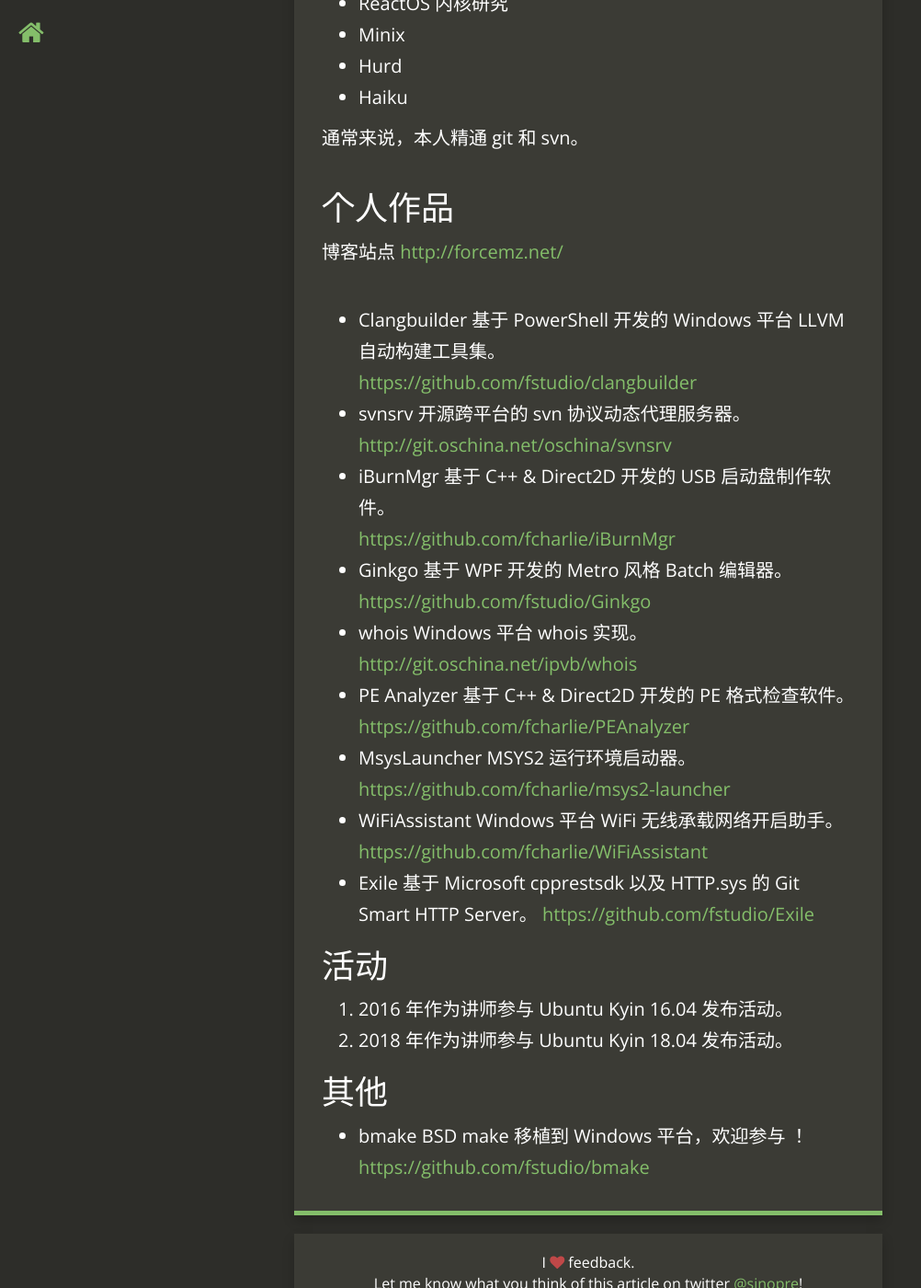
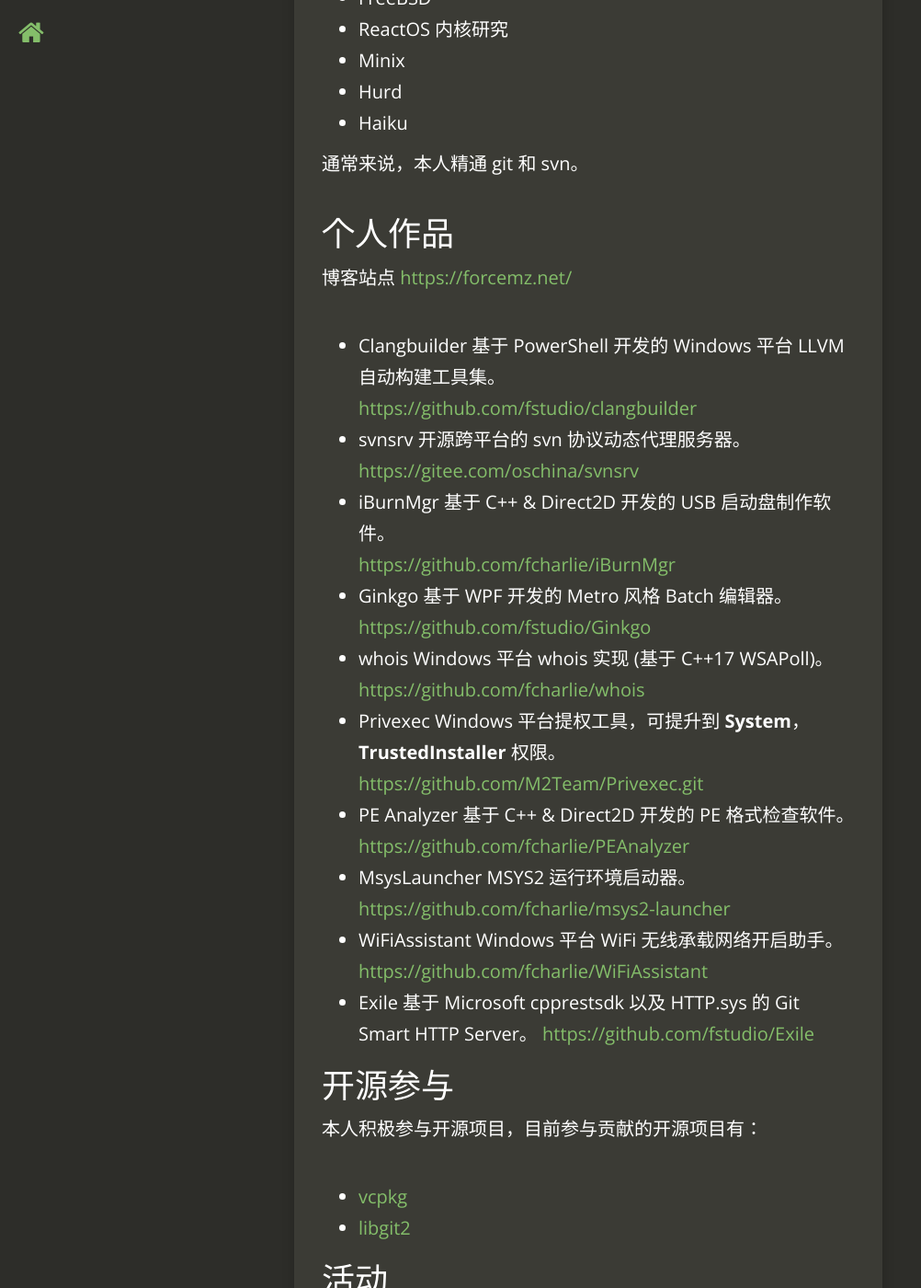
Before and after one commit to fcharlie/fcharlie.github.io, a Jekyll site: the page built from _posts/2015-12-30-about.md, in a window 1280 px wide and 1400 px high, scrolled down 3531 px. Shown: the whole window at 92% size, without its empty margins (0-1002 px from the left). Built offline with Jekyll 4.4.1, drawn with Linux system fonts in a browser that asks for light colours; nearby versions of some CDN libraries; some of the changed text lies outside the part shown.

Commit message:
update about

```diff
--- a/_posts/2015-12-30-about.md
+++ b/_posts/2015-12-30-about.md
@@ -43,9 +43,9 @@
 - 码云 Git 的 Git/HTTP/SSH 协议对 Git Wire Protocol 的支持。
 - 基于 libssh 实现 sserver 对 svn+ssh 的支持，亦基于 Go 实现了 ssh 服务器支持 sserver。
 - 基于 Go 开发了新版 LFS 服务器，LFS 对象存储在对象存储上，支持阿里云，Azure， AWS S3, 腾讯云。
+- 基于 libgit2 开发了基于 git namespace 快照的企业存储库快照备份方案。
 
 Git-Secure 开源地址 [https://gitee.com/oscstudio/git-secure](https://gitee.com/oscstudio/git-secure)
-
 Git-Analyze 开源地址 [https://gitee.com/oscstudio/git-analyze](https://gitee.com/oscstudio/git-analyze)
 
 
@@ -98,26 +98,35 @@
 
 # 个人作品
 
-博客站点 [http://forcemz.net/](http://forcemz.net/)
+博客站点 [https://forcemz.net/](https://forcemz.net/)
 
-- Clangbuilder 基于 PowerShell 开发的 Windows 平台 LLVM 自动构建工具集。
+-   Clangbuilder 基于 PowerShell 开发的 Windows 平台 LLVM 自动构建工具集。
    [https://github.com/fstudio/clangbuilder](https://github.com/fstudio/clangbuilder)
-- svnsrv 开源跨平台的 svn 协议动态代理服务器。
-   [http://git.oschina.net/oschina/svnsrv](http://git.oschina.net/oschina/svnsrv)
-- iBurnMgr 基于 C++ & Direct2D 开发的 USB 启动盘制作软件。
+-   svnsrv 开源跨平台的 svn 协议动态代理服务器。
+   [https://gitee.com/oschina/svnsrv](https://gitee.com/oschina/svnsrv)
+-   iBurnMgr 基于 C++ & Direct2D 开发的 USB 启动盘制作软件。
    [https://github.com/fcharlie/iBurnMgr](https://github.com/fcharlie/iBurnMgr)
-- Ginkgo 基于 WPF 开发的 Metro 风格 Batch 编辑器。
+-   Ginkgo 基于 WPF 开发的 Metro 风格 Batch 编辑器。
    [https://github.com/fstudio/Ginkgo](https://github.com/fstudio/Ginkgo)
-- whois Windows 平台 whois 实现。
-   [http://git.oschina.net/ipvb/whois](http://git.oschina.net/ipvb/whois)
-- PE Analyzer 基于 C++ & Direct2D 开发的 PE 格式检查软件。
+-   whois Windows 平台 whois 实现 (基于 C++17 WSAPoll)。
+   [https://github.com/fcharlie/whois](https://github.com/fcharlie/whois)
+-   Privexec Windows 平台提权工具，可提升到 **System**，**TrustedInstaller** 权限。
+   [https://github.com/M2Team/Privexec.git](https://github.com/M2Team/Privexec.git)
+-   PE Analyzer 基于 C++ & Direct2D 开发的 PE 格式检查软件。
    [https://github.com/fcharlie/PEAnalyzer](https://github.com/fcharlie/PEAnalyzer)
-- MsysLauncher MSYS2 运行环境启动器。
+-   MsysLauncher MSYS2 运行环境启动器。
    [https://github.com/fcharlie/msys2-launcher](https://github.com/fcharlie/msys2-launcher)
-- WiFiAssistant Windows 平台 WiFi 无线承载网络开启助手。
+-   WiFiAssistant Windows 平台 WiFi 无线承载网络开启助手。
    [https://github.com/fcharlie/WiFiAssistant](https://github.com/fcharlie/WiFiAssistant)
-- Exile 基于 Microsoft cpprestsdk 以及 HTTP.sys 的 Git Smart HTTP Server。
+-   Exile 基于 Microsoft cpprestsdk 以及 HTTP.sys 的 Git Smart HTTP Server。
    [https://github.com/fstudio/Exile](https://github.com/fstudio/Exile)
+
+## 开源参与
+
+本人积极参与开源项目，目前参与贡献的开源项目有：
+
++   [vcpkg](https://github.com/Microsoft/vcpkg/commits?author=fcharlie)
++   [libgit2](https://github.com/libgit2/libgit2/commits?author=fcharlie)
 
 ## 活动
 
@@ -126,4 +135,4 @@
 
 # 其他
 
-- bmake BSD make 移植到 Windows 平台，欢迎参与 ！ [https://github.com/fstudio/bmake](https://github.com/fstudio/bmake)
+- bmake 移植到 Windows，还原参与：[https://github.com/fstudio/bmake](https://github.com/fstudio/bmake)
```
